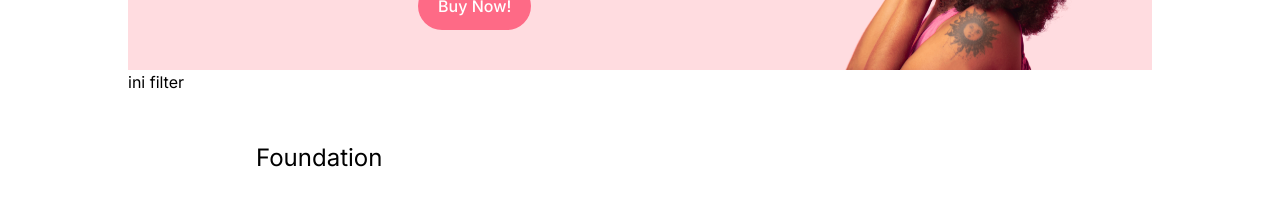
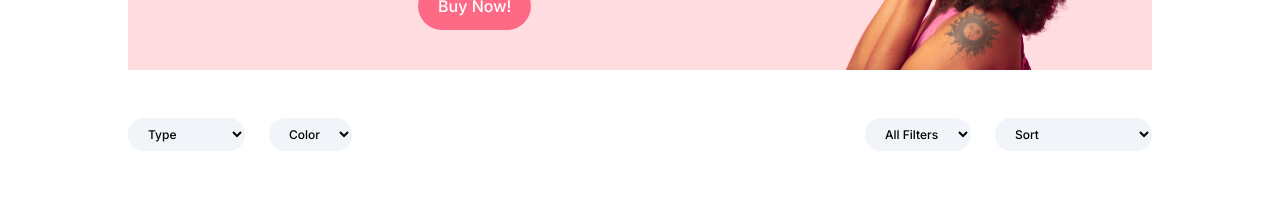
Before and after one commit to Azukii09/cosmetics-shop, a Next.js app: page /list in a window 1280 px wide. Shown: the part 266-467 px from the top of the page. Built offline with nearby package versions, Linux system fonts and the light colour scheme.

Commit message:
#20-make select token and finishing filter section screen
Signed-off-by: Azukii09 <azuknisianta@gmail.com>

```diff
--- a/src/components/feature/filterSection.tsx
+++ b/src/components/feature/filterSection.tsx
@@ -1,5 +1,71 @@
+import Select from "@/components/tokens/select";
+
 export default function FilterSection() {
+    const dataColor = [
+        {
+            key:1,
+            name:"Color",
+        },
+        {
+            key:2,
+            value:"red",
+            name:"Red",
+        },
+        {
+            key:3,
+            value:"blue",
+            name:"Blue",
+        },
+    ]
+
+    const dataFilter = [
+        {
+            key:1,
+            name:"All Filters",
+        }
+    ]
+
+    const dataSort = [
+        {
+            key:1,
+            name:"Sort",
+        },
+        {
+            key:2,
+            value:"low-to-high",
+            name:"Price (low to high)",
+        },
+        {
+            key:3,
+            value:"high-to-low",
+            name:"Price (high to low)",
+        },
+
+        {
+            key:4,
+            value:"newest",
+            name:"Newest",
+        },
+        {
+            key:5,
+            value:"oldest",
+            name:"Oldest",
+        },
+    ]
     return(
-        <div>ini filter</div>
+        <div className={"flex flex-wrap justify-between mt-12 gap-8"}>
+            <div className={"flex gap-6"}>
+                <select name="type" id="" className={"py-2 px-4 rounded-2xl text-xs font-medium bg-slate-100 focus:outline-none focus:ring-1 focus:ring-indigo-200"}>
+                    <option>Type</option>
+                    <option value="">Foundation</option>
+                    <option value="">Eyes</option>
+                </select>
+                <Select id={""} name={"color"} options={dataColor}/>
+            </div>
+            <div className={"flex gap-6"}>
+                <Select id={""} name={"all-filter"} options={dataFilter}/>
+                <Select id={""} name={"sort"} options={dataSort}/>
+            </div>
+        </div>
     )
 }
--- /dev/null
+++ b/src/components/tokens/select.tsx
@@ -0,0 +1,28 @@
+import { Key, ReactElement, JSXElementConstructor, ReactNode, ReactPortal, AwaitedReactNode } from "react";
+
+export default function Select(props: {
+    id: string;
+    name: string | undefined;
+    options: any;
+}) {
+    return (
+        <select
+            name={props.name}
+            id={props.id}
+            className={"py-2 px-4 rounded-2xl text-xs font-medium bg-slate-100 focus:outline-none focus:ring-1 focus:ring-indigo-200"}
+        >
+            {props.options.map(
+                (option: {
+                    key: Key | null | undefined;
+                    value?: string | number | readonly string[] | undefined;
+                    name: string | number | bigint | boolean | ReactElement<any, string | JSXElementConstructor<any>> | Iterable<ReactNode> | ReactPortal | Promise<AwaitedReactNode> | null | undefined; }) => (
+                <option
+                    key={option.key}
+                    value={option.value}
+                >
+                    {option.name}
+                </option>
+            ))}
+        </select>
+    )
+}
```
